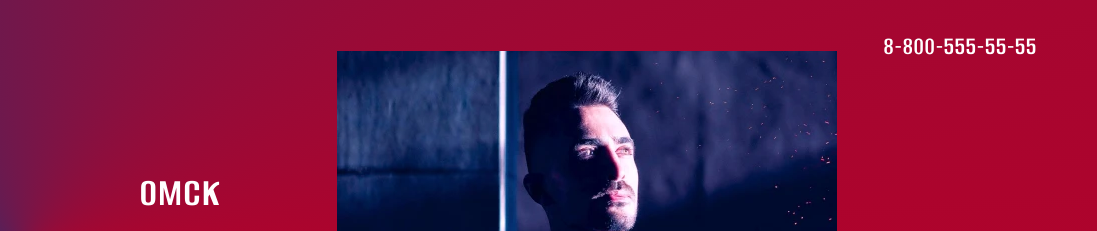
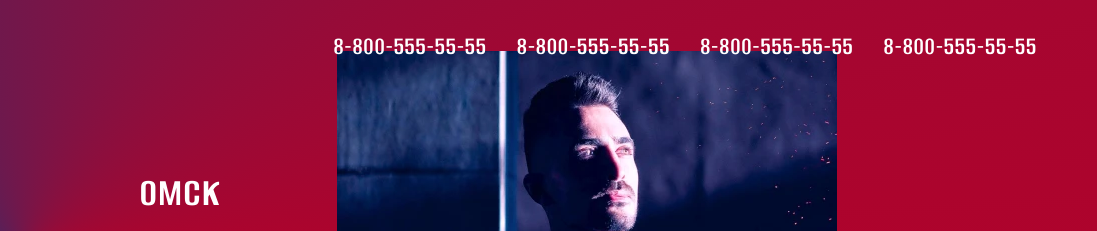
Before and after one commit to webAmoeba/supergym, a website built with webpack: page source/index.html in a window 1280 px wide. Shown: the top 231 px of the page, 183-1280 px from the left. Built offline with nearby package versions, Linux system fonts and the light colour scheme; files whose address does not match are found by name.

Commit message:
fixed after retests

```diff
--- a/source/index.html
+++ b/source/index.html
@@ -38,7 +38,12 @@
             </picture>
           </a>
 
-          <a class="main-header__phone" href="tel:+78005555555">8-800-555-55-55</a>
+          <div class="main-header__menu-list">
+            <a class="main-header__menu-item" href="tel:+78005555555">8-800-555-55-55</a>
+            <a class="main-header__menu-item" href="tel:+78005555555">8-800-555-55-55</a>
+            <a class="main-header__menu-item" href="tel:+78005555555">8-800-555-55-55</a>
+            <a class="main-header__menu-item" href="tel:+78005555555">8-800-555-55-55</a>
+          </div>
         </div>
 
         <div class="main-header__second-line">
--- a/source/sass/blocks/main-header.scss
+++ b/source/sass/blocks/main-header.scss
@@ -20,17 +20,15 @@
 
 .main-header__first-line {
   display: flex;
-  flex-wrap: wrap;
   gap: 20px;
   justify-content: space-between;
-  align-items: end;
-
-  @include vp-1199 {
-    align-items: center;
-  }
+  align-items: start;
 }
 
 .main-header__main-logo-link {
+  flex-shrink: 0;
+  margin-top: 7px;
+
   @include behavior;
 
   img {
@@ -48,7 +46,15 @@
   }
 }
 
-.main-header__phone {
+.main-header__menu-list {
+  display: flex;
+  flex-wrap: wrap;
+  justify-content: end;
+  column-gap: 30px;
+  row-gap: 10px;
+}
+
+.main-header__menu-item {
   color: inherit;
   font-family: $ff-alumni-sans;
   font-style: normal;
```
Also changed, not shown: build/css/style.css, build/css/style.min.css, build/index.html, 1 other file.
